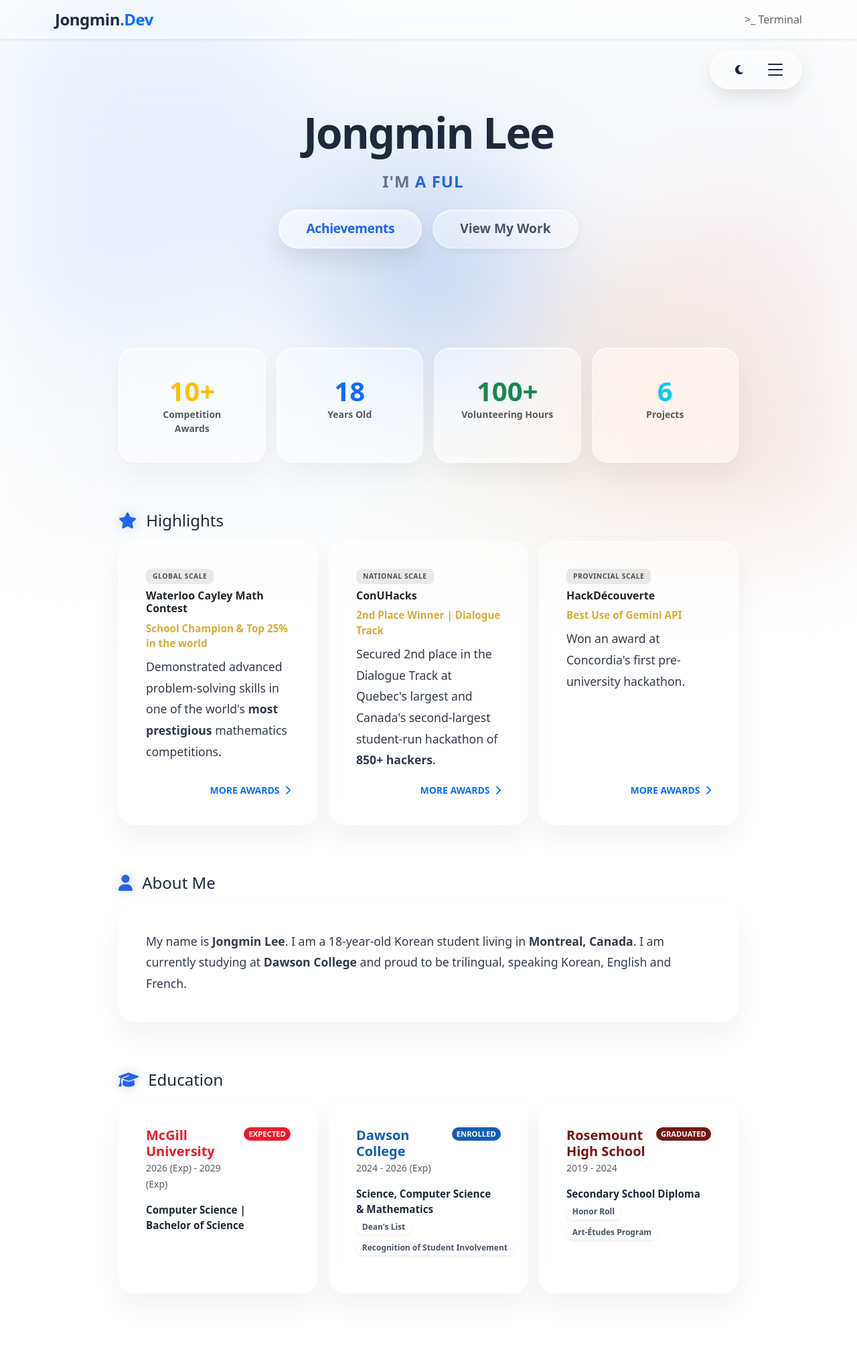
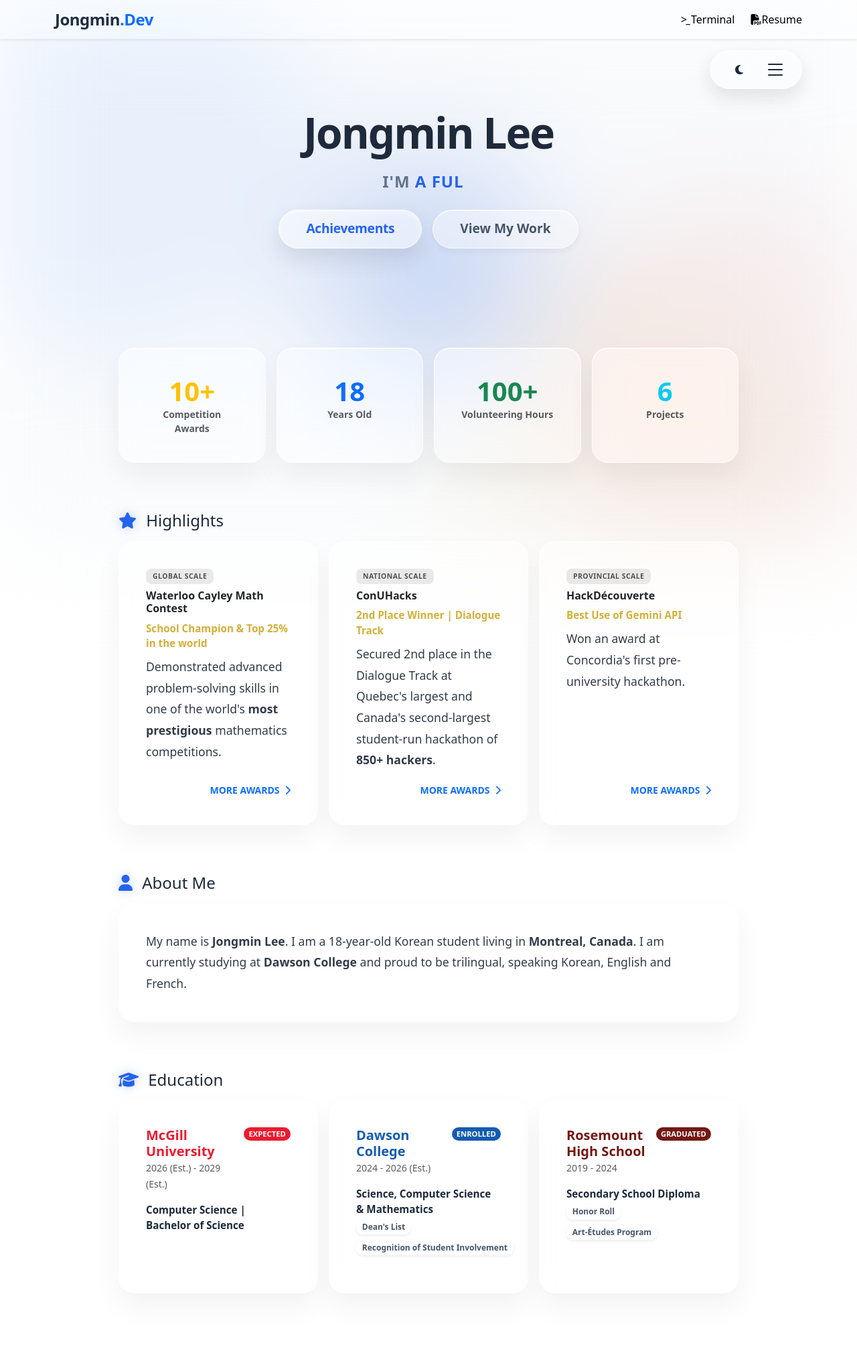
Before and after one commit to Jo-9m-n1/JongminPortfolio, a Flask app: page / in a window 1280 px wide. Shown: the top 2017 px of the page at 67% size. Run offline with Flask 3, Linux system fonts and the light colour scheme; some libraries are stand-ins or nearby versions.

Commit message:
Added my resume.

```diff
--- a/api/index.py
+++ b/api/index.py
@@ -189,9 +189,9 @@ def achievements():
             'title': '3rd Place | Beginner Track at @HACK',
             'event': 'Concordia University',
             'date': '2026. 03. 07. - 2026. 03. 08.',
-            'desc': 'Competed in my first-ever Cybersecurity (CTF) hackathon, placed at 9th place overall and 3rd place in the beginner track. Scored 4,100 points and won a $800 cash prize.',
+            'desc': 'Competed in my first-ever Cybersecurity CTF hackathon, placing 9th overall out of 120 teams and 3rd in the beginner track out of 87 teams. Scored 4,100 points and won an $800 cash prize.',
             'color': '#D4AF37',
-            'category': 'software canada stem',
+            'category': 'software hardware canada stem',
             'external_links': [
                 {
                     'name': 'View the Progression Chart',
--- a/static/script.js
+++ b/static/script.js
@@ -1065,17 +1065,18 @@ drwxr-xr-x  2 jongmin jongmin  4096 Feb 10 09:15 <span class="term-keyword">achi
                 outputArea.innerHTML += `LinkedIn: linkedin.com/in/jo-9m-n1\nGithub: github.com/jo-9m-n1\nGitLab: gitlab.com/jo_9m_n1\n`;
             } else if (args[1] === 'hackathons.txt') {
                 outputArea.innerHTML +=
-`May 2025 | Dawson Robotics Hackathon <i class="fa-solid fa-trophy"></i>
+`May 2026 | Upcoming: DawsHacks
+Apr 2026 | Upcoming: MariHacks
+Apr 2026 | Upcoming: JacHacks
+Mar 2026 | Upcoming: VanierHacks!
+Mar 2026 | Upcoming: McGill AeroHacks (Hardware)
+Mar 2026 | @HACK <i class="fa-solid fa-trophy"></i>
+Mar 2026 | UdeM GameJam
+Feb 2026 | Dialogue Internal Hackathon <i class="fa-solid fa-trophy"></i>
+Jan 2026 | ConUHacks <i class="fa-solid fa-trophy"></i>
 Nov 2025 | HackDécouverte <i class="fa-solid fa-trophy"></i>
-Jan 2026 | ConUHacks <i class="fa-solid fa-trophy"></i>
-Feb 2026 | Dialogue Internal Hackathon <i class="fa-solid fa-trophy"></i>
-Mar 2026 | UdeM GameJam
-Mar 2026 | @HACK <i class="fa-solid fa-trophy"></i>
-Mar 2026 | Planned: McGill AeroHacks
-Mar 2026 | Planned: VanierHacks!
-Apr 2026 | Planned: JacHacks
-Apr 2026 | Planned: MariHacks
-May 2026 | Planned: DawsHacks\n`;
+May 2025 | Dawson Robotics Hackathon <i class="fa-solid fa-trophy"></i>
+`;
             } else if (!args[1]) {
                 outputArea.innerHTML += `<span class="term-error">cat: missing file operand</span>\n`;
             } else {
--- a/templates/index.html
+++ b/templates/index.html
@@ -25,11 +25,16 @@
                 <div class="container d-flex justify-content-between align-items-center">
                     <a class="navbar-brand fw-bold" href="/">Jongmin<span class="text-primary">.Dev</span></a>
 
-                    <a href="javascript:void(0)"
-                    class="terminal-nav-link"
-                    onclick="initTerminal()">
-                        >_ Terminal
-                    </a>
+                    <div class="d-flex align-items-center gap-4">
+                        <a href="javascript:void(0)" class="terminal-nav-link" style="color: black;" onclick="initTerminal()">
+                            <i>>_ </i>
+                            <span class="d-none d-sm-inline"> Terminal</span>
+                        </a>
+                        <a href="/static/resume.pdf" class="terminal-nav-link" target="_blank" style="color: black;">
+                            <i class="fa-solid fa-file-pdf"></i>
+                            <span class="d-none d-sm-inline">Resume</span>
+                        </a>
+                    </div>
                 </div>
             </nav>
 
@@ -209,7 +214,7 @@
                                         <div class="d-flex justify-content-between align-items-start mb-3">
                                             <div>
                                                 <h3 class="h5 fw-bold mb-0" style="color: #ED1B2F;">McGill University</h3>
-                                                <span class="text-muted small">2026 (Exp) - 2029 (Exp)</span>
+                                                <span class="text-muted small">2026 (Est.) - 2029 (Est.)</span>
                                             </div>
                                             <span class="badge rounded-pill" style="background: #ED1B2F !important; color: white; font-size: 0.7rem;">EXPECTED</span>
                                         </div>
@@ -223,7 +228,7 @@
                                         <div class="d-flex justify-content-between align-items-start mb-3">
                                             <div>
                                                 <h3 class="h5 fw-bold mb-0" style="color: #145CB1;">Dawson College</h3>
-                                                <span class="text-muted small">2024 - 2026 (Exp)</span>
+                                                <span class="text-muted small">2024 - 2026 (Est.)</span>
                                             </div>
                                             <span class="badge rounded-pill" style="background: #145CB1 !important; color: white; font-size: 0.7rem;">ENROLLED</span>
                                         </div>
```
Also changed, not shown: 1 other file.
